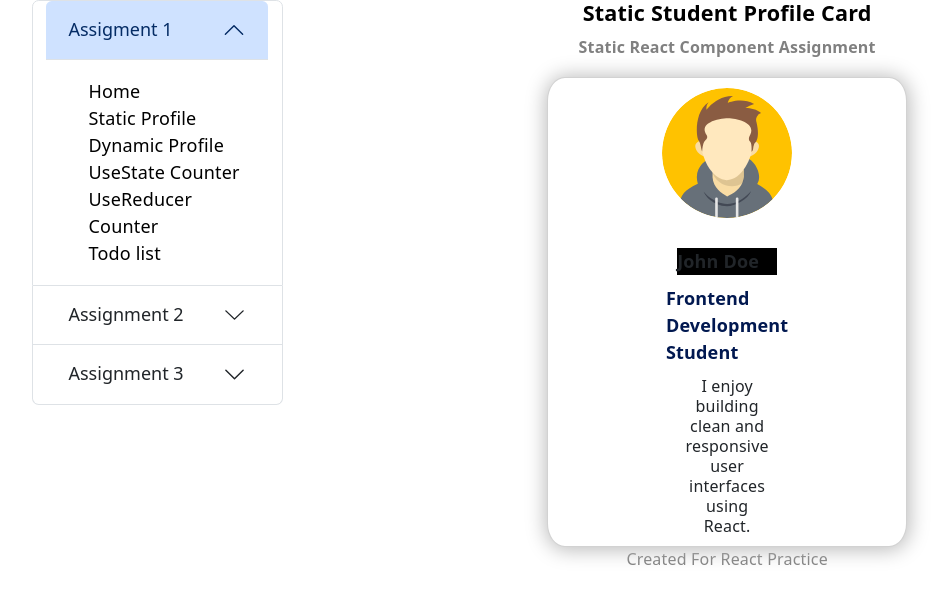
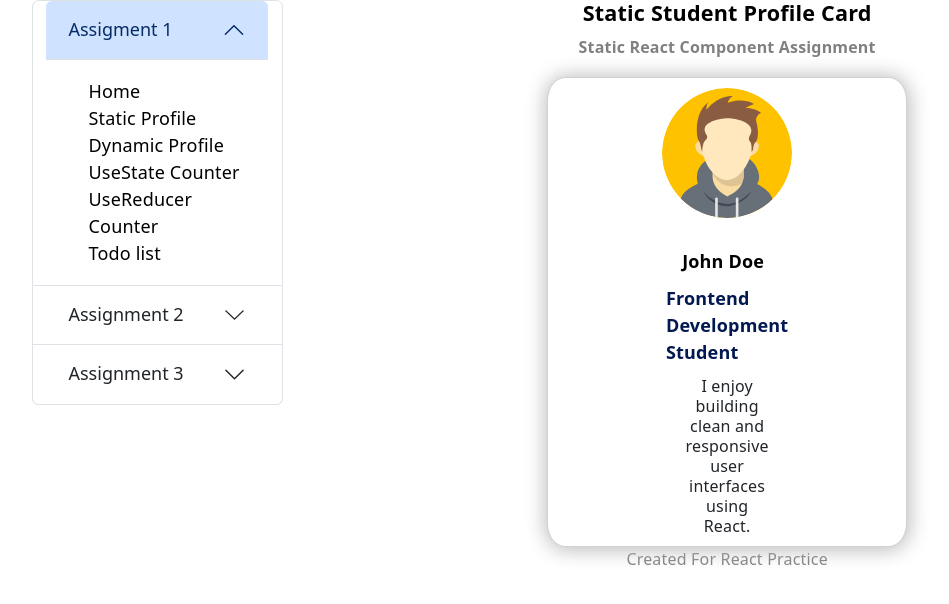
Before and after one commit to DevCodeYuvraj/React-Practice, a React app in the folder myapp/: page /StaticProfile in a window 1280 px wide. Shown: the top 604 px of the page, without its empty margins (52-1001 px from the left). Built offline with nearby package versions, Linux system fonts and the light colour scheme; the HTML template or start-up script is replaced by a standard one.

Commit message:
A9978:41 PM154 C15441i8:41 PM

```diff
--- a/myapp/src/index.css
+++ b/myapp/src/index.css
@@ -111,9 +111,9 @@
 }
 
 .user-name {
-  width: 100px;
+  width: 90px;
   margin-top: 30px;
-  background-color: black;
+  color: black;
   font-weight: 800;
 }
 
```
